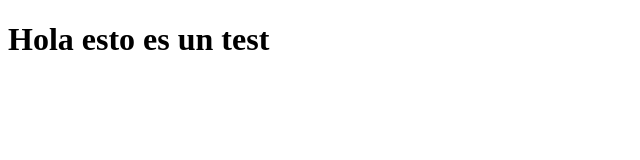
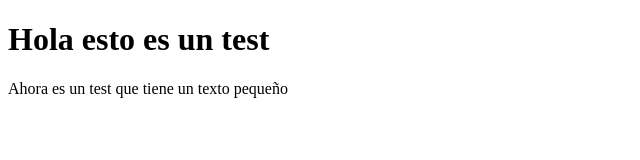
Before and after one commit to farkray/testgit, a plain HTML site: page index.html in a window 1280 px wide. Shown: the whole page, without its empty margins (0-640 px from the left). Drawn offline with Linux system fonts and the light colour scheme.

Commit message:
se agrega texto nuevo

```diff
--- a/index.html
+++ b/index.html
@@ -8,5 +8,6 @@
 </head>
 <body>
     <h1>Hola esto es un test</h1>
+    <p>Ahora es un test que tiene un texto pequeño</p>
 </body>
 </html>
```
